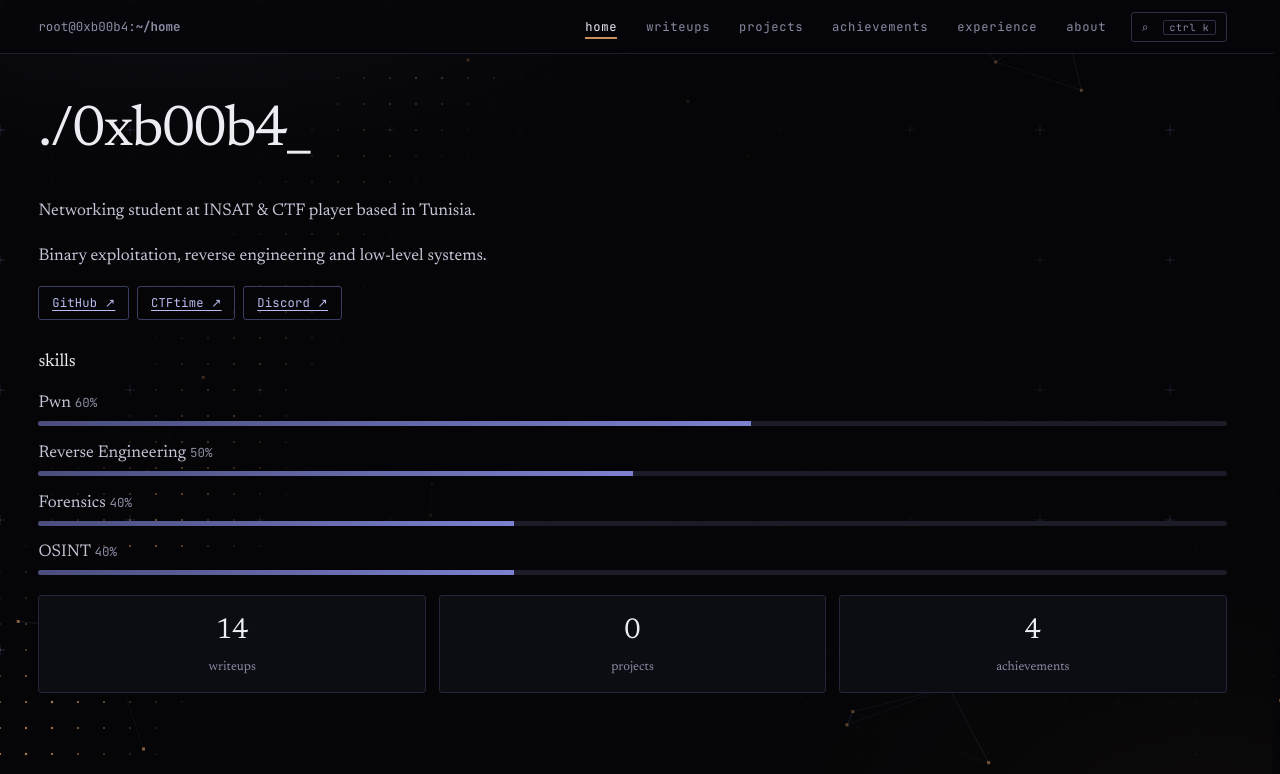
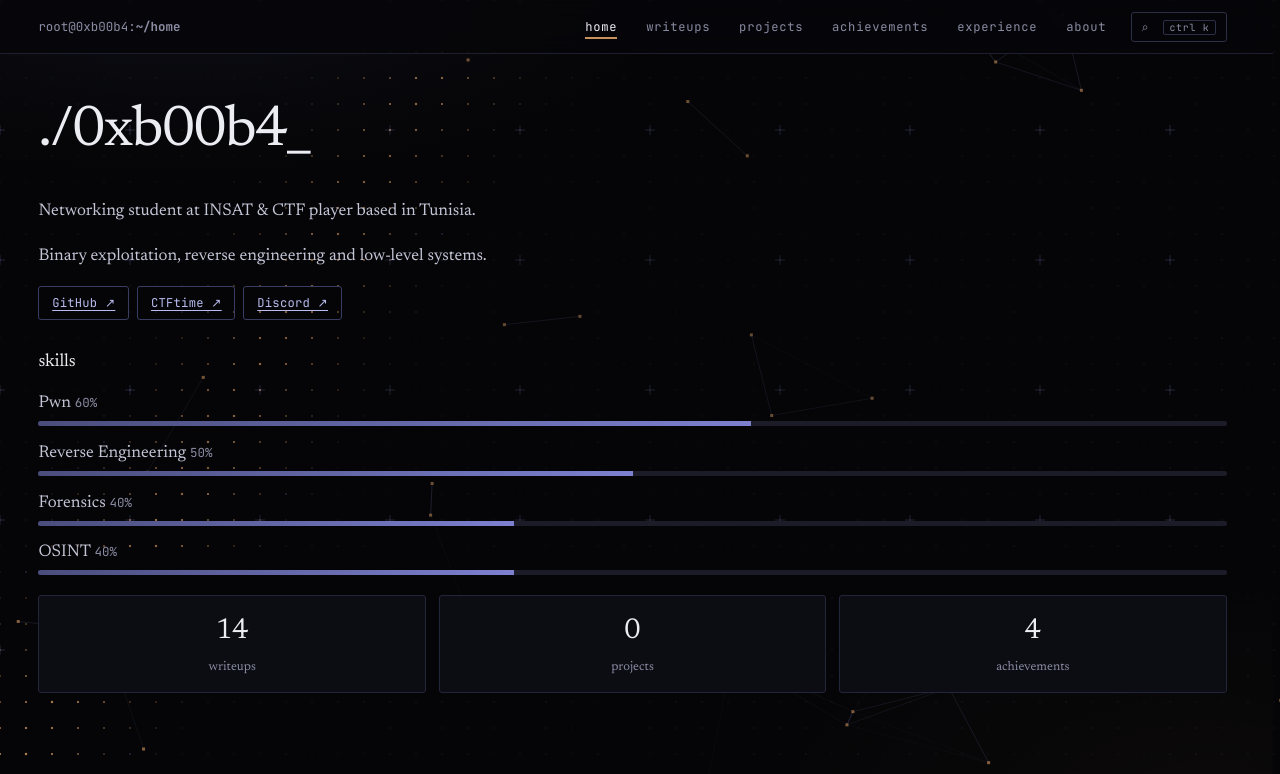
Before and after one commit to Hajbooba/Hajbooba.github.io, a plain HTML site: page index.html in a window 1280 px wide. Shown: the top 774 px of the page. Drawn offline with Linux system fonts and the light colour scheme; animation ran at ten frames a second.

Commit message:
Update index.html

```diff
--- a/index.html
+++ b/index.html
@@ -871,9 +871,9 @@ function overText(e){const t=e.target;if(t.closest('a,button,figure'))return fal
 /* animated blueprint background (replaces the static #grid) */
 #grid{display:none}
 #txl{position:fixed;left:0;right:0;top:0;height:2px;opacity:0;z-index:3200;pointer-events:none;background:linear-gradient(90deg,transparent,var(--accent2) 18%,#ffe0b8 50%,var(--accent2) 82%,transparent);box-shadow:0 0 18px 4px rgba(200,144,90,.5),0 -26px 60px 18px rgba(200,144,90,.08)}
-#bg{position:fixed;inset:0;z-index:0;pointer-events:none;
- -webkit-mask-image:radial-gradient(ellipse 62% 72% at 50% 42%,transparent 28%,#000 100%);
- mask-image:radial-gradient(ellipse 62% 72% at 50% 42%,transparent 28%,#000 100%)}
+#bg{position:fixed;left:0;top:0;width:100%;height:100%;z-index:0;pointer-events:none;
+ -webkit-mask-image:radial-gradient(ellipse 70% 80% at 50% 42%,rgba(0,0,0,.7) 20%,#000 100%);
+ mask-image:radial-gradient(ellipse 70% 80% at 50% 42%,rgba(0,0,0,.7) 20%,#000 100%)}
 @media(max-width:900px){#bg{-webkit-mask-image:none;mask-image:none;opacity:.6}}
 @media print{#bg{display:none}}
 </style>
@@ -888,7 +888,9 @@ let W,H,dpr,mx=-999,my=-999,nodes=[],drawnStill=false,bursts=[];
 window.__bgBurst=()=>{bursts.push({t:performance.now(),x:mx>0?mx:W/2,y:mx>0?my:H*.4})};
 function fit(){
   dpr=Math.min(devicePixelRatio||1,2);W=innerWidth;H=innerHeight;
-  cv.width=W*dpr;cv.height=H*dpr;c.setTransform(dpr,0,0,dpr,0,0);
+  cv.width=Math.round(W*dpr);cv.height=Math.round(H*dpr);
+  cv.style.width=W+'px';cv.style.height=H+'px';   /* keep CSS size = viewport (fixes shift on zoom/HiDPI) */
+  c.setTransform(dpr,0,0,dpr,0,0);
   const n=Math.round(Math.min(46,W*H/32000));
   nodes=Array.from({length:n},()=>({x:Math.random()*W,y:Math.random()*H,
     vx:(Math.random()-.5)*.18,vy:(Math.random()-.5)*.18}));
```
